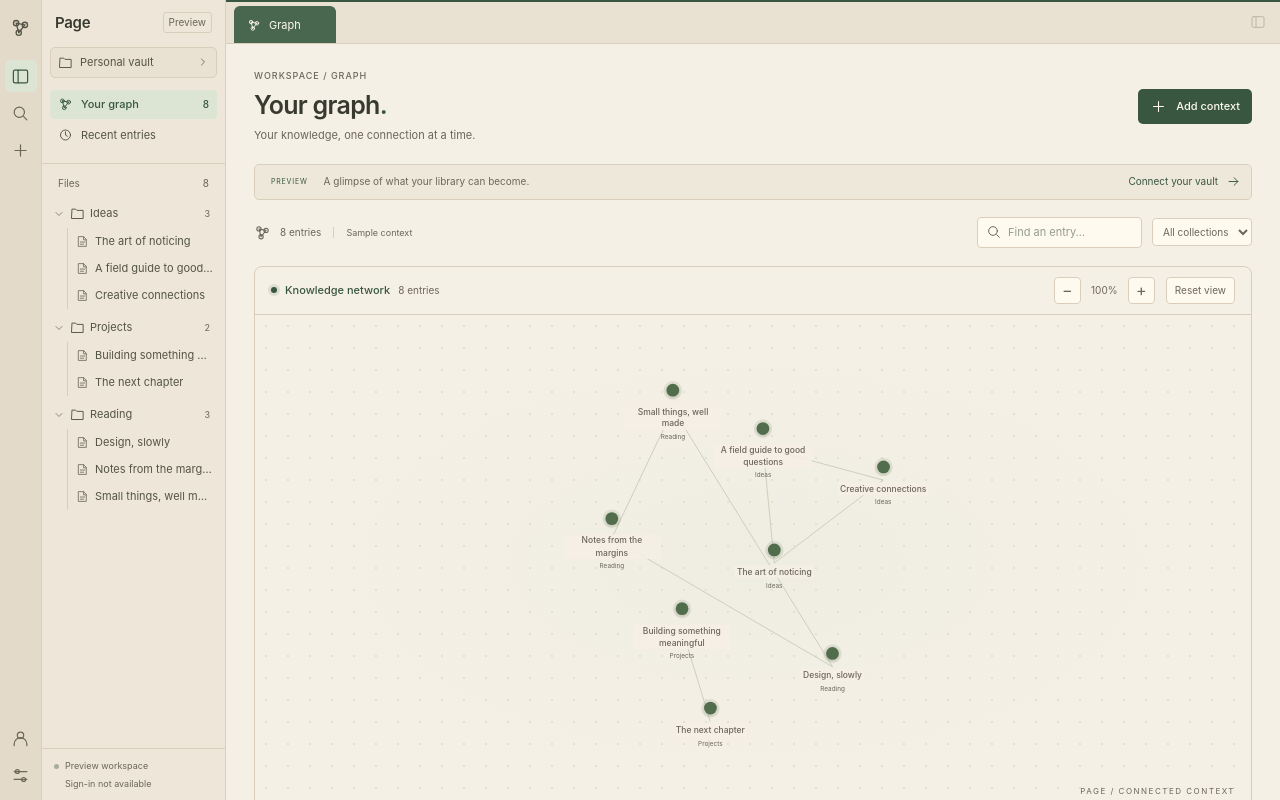
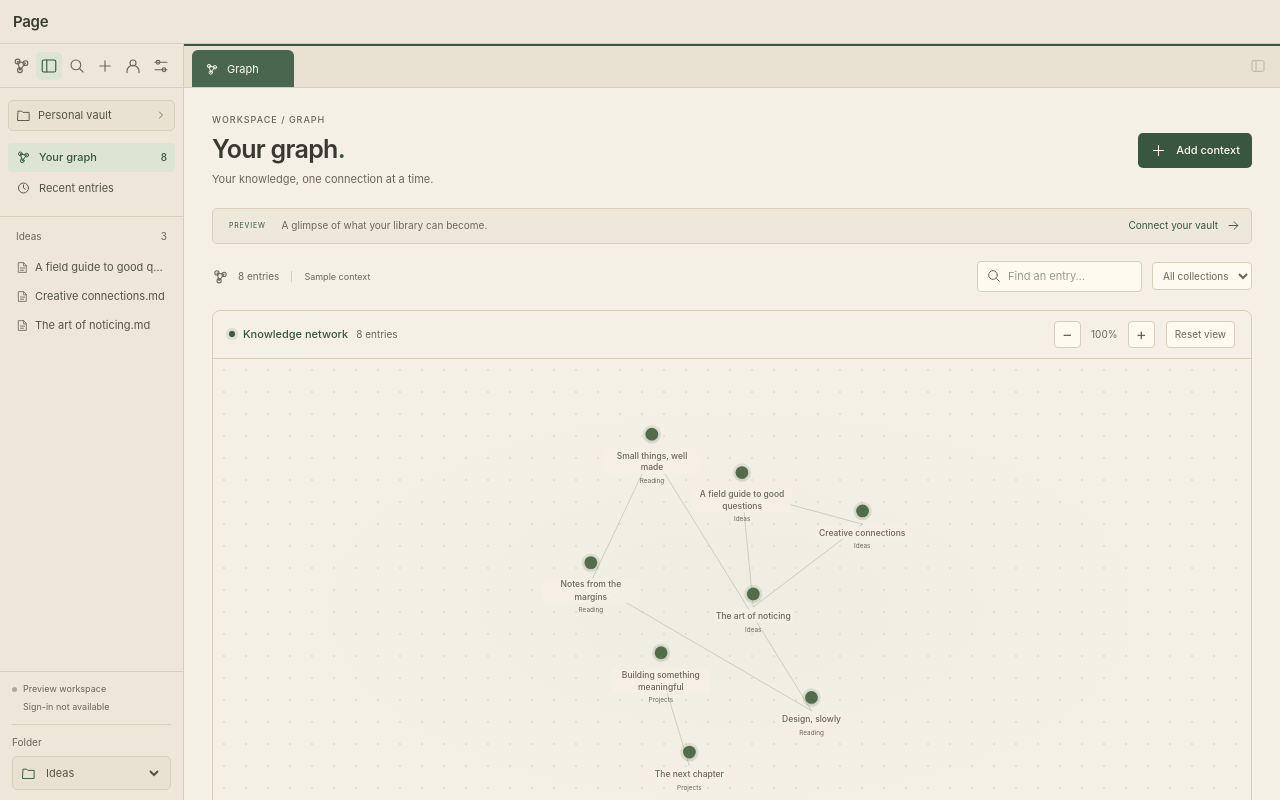
Before and after one commit to jtdao24/page, a React (Vite) app in the folder apps/desktop/: page / in a window 1280 px wide. Built offline with nearby package versions, Linux system fonts and the light colour scheme.

Commit message:
updated frontend build

```diff
--- a/apps/desktop/src/App.tsx
+++ b/apps/desktop/src/App.tsx
@@ -1,6 +1,6 @@
 import { useCallback, useEffect, useRef, useState } from "react";
 import type { DragEvent, ReactNode } from "react";
-import { collectionOf, filterNotes, PREVIEW_NOTES } from "./library";
+import { collectionOf, filterNotes, folderOf, foldersOf, PREVIEW_NOTES } from "./library";
 import { EntryGraph } from "./EntryGraph";
 import { EntryPane } from "./EntryPane";
 import type { ContextNote } from "./library";
@@ -65,12 +65,17 @@ function readSidebarPreference() {
   return typeof window !== "undefined" && window.innerWidth <= 680;
 }
 
+function folderLabel(path: string) {
+  return path ? path.split("/").join(" › ") : "Vault root";
+}
+
 function App() {
   const core = useCore();
   const auth = useAuth();
   const [view, setView] = useState<"library" | "recent">("library");
   const [query, setQuery] = useState("");
   const [collection, setCollection] = useState("All collections");
+  const [folderSelection, setFolderSelection] = useState<{ scope: string; path: string }>({ scope: "", path: "" });
   const [tabState, setTabState] = useState<{ scope: string; layout: WorkspaceTabs }>({ scope: "", layout: initialTabs() });
   const draggedTab = useRef<{ scope: string; id: string } | null>(null);
   const [dragScope, setDragScope] = useState<string | null>(null);
@@ -152,6 +157,11 @@ function App() {
   const collections = [...noteCollections.keys()].sort();
   const activeCollection = collections.includes(collection) ? collection : "All collections";
   const visible = filterNotes(notes, query, activeCollection, view === "recent");
+  const folders = foldersOf(notes);
+  const populatedFolders = [...new Set(notes.map(folderOf))].sort();
+  const defaultFolder = populatedFolders[0] ?? "";
+  const selectedFolder = folderSelection.scope === scope && folders.includes(folderSelection.path) ? folderSelection.path : defaultFolder;
+  const folderFiles = notes.filter((note) => folderOf(note) === selectedFolder).sort((a, b) => a.path.localeCompare(b.path));
 
   const updateDraft = (value: string) => {
     setDraft(value);
@@ -162,24 +172,25 @@ function App() {
 
   const openEntry = (note: ContextNote) => {
     setLastOpenedId(note.id);
+    setFolderSelection({ scope, path: folderOf(note) });
     changeLayout((state) => openTab(state, note));
     setTimeout(() => document.getElementById(tabId(note.id))?.focus(), 0);
   };
 
   return <div className={`workspace${sidebarCollapsed ? " workspace--sidebar-collapsed" : ""}`}>
-    <nav className="workspace-ribbon" aria-label="Workspace tools">
-      <button className="ribbon-button ribbon-home" aria-label="Go to graph" title="Page graph" onClick={() => showGraph()}><Icon name="graph" size={21} /></button>
-      <button className={`ribbon-button${!sidebarCollapsed ? " is-active" : ""}`} aria-label={sidebarCollapsed ? "Expand sidebar" : "Collapse sidebar"}
-        aria-expanded={!sidebarCollapsed} aria-controls="vault-sidebar" title="Toggle sidebar (⌘/Ctrl + \)" onClick={toggleSidebar}><Icon name="panel" size={19} /></button>
-      <button className="ribbon-button" aria-label="Focus library search" title="Search your library" onClick={() => { showGraph(view); setTimeout(() => searchInput.current?.focus(), 0); }}><Icon name="search" size={19} /></button>
-      <button className="ribbon-button" aria-label="Add Markdown context" title="Add context" onClick={() => setModal("add")}><Icon name="plus" size={19} /></button>
-      <div className="ribbon-spacer" />
-      <button className="ribbon-button" aria-label="Profile and account settings" title={`Profile · ${authStatusLabel(auth.state)}`} onClick={() => setModal("account")}><Icon name="profile" size={19} /></button>
-      <button className="ribbon-button" aria-label="Vault settings" title="Vault settings" onClick={() => setModal("connect")}><Icon name="settings" size={19} /></button>
+    <header className="workspace-brandbar">
+      <a className="brand" href="#library" onClick={() => showGraph()}><h1>Page</h1></a>
+    </header>
+    <nav className="workspace-tools" aria-label="Workspace tools">
+      <button className="workspace-tool" aria-label="Go to graph" title="Page graph" onClick={() => showGraph()}><Icon name="graph" size={19} /></button>
+      <button className={`workspace-tool${!sidebarCollapsed ? " is-active" : ""}`} aria-label={sidebarCollapsed ? "Expand sidebar" : "Collapse sidebar"}
+        aria-expanded={!sidebarCollapsed} aria-controls="vault-sidebar" title="Toggle sidebar (⌘/Ctrl + \)" onClick={toggleSidebar}><Icon name="panel" size={18} /></button>
+      <button className="workspace-tool" aria-label="Focus library search" title="Search your library" onClick={() => { showGraph(view); setTimeout(() => searchInput.current?.focus(), 0); }}><Icon name="search" size={18} /></button>
+      <button className="workspace-tool" aria-label="Add Markdown context" title="Add context" onClick={() => setModal("add")}><Icon name="plus" size={18} /></button>
+      <button className="workspace-tool" aria-label="Profile and account settings" title={`Profile · ${authStatusLabel(auth.state)}`} onClick={() => setModal("account")}><Icon name="profile" size={18} /></button>
+      <button className="workspace-tool" aria-label="Vault settings" title="Vault settings" onClick={() => setModal("connect")}><Icon name="settings" size={18} /></button>
     </nav>
     <aside className="sidebar" id="vault-sidebar" aria-label="Vault navigation" hidden={sidebarCollapsed}>
-      <div className="sidebar-heading"><a className="brand" href="#library" onClick={() => showGraph()}><h1>Page</h1></a>
-        <span className="sidebar-mode">{preview ? "Preview" : "Local"}</span></div>
       <button className="sidebar-vault" onClick={() => setModal("connect")} title="Open vault settings"><Icon name="folder" size={15} /><span>{core.status?.vault ?? "Personal vault"}</span><Icon name="chevron" size={12} /></button>
       <nav className="sidebar-views" aria-label="Library views">
         <button aria-label="Your graph" aria-current={activeId === "graph" && view === "library" ? "page" : undefined} className={`nav-item${activeId === "graph" && view === "library" ? " active" : ""}`} onClick={() => showGraph()}>
@@ -187,19 +198,24 @@ function App() {
         <button aria-label="Recent entries" aria-current={activeId === "graph" && view === "recent" ? "page" : undefined} className={`nav-item${activeId === "graph" && view === "recent" ? " active" : ""}`} onClick={() => showGraph("recent")}>
           <Icon name="clock" size={16} /><span>Recent entries</span></button>
       </nav>
-      <div className="vault-files"><div className="vault-files-heading"><span>Files</span><span>{notes.length}</span></div>
-        {collections.map((name) => <details className="vault-folder" key={name} open>
-          <summary><Icon name="chevron" size={12} /><Icon name="folder" size={15} /><span>{name}</span>
-            <span className="folder-count">{noteCollections.get(name)?.length}</span></summary>
-          {noteCollections.get(name)?.map((note) => <button className={`vault-note${lastOpenedId === note.id ? " is-selected" : ""}`} key={note.id}
-            aria-label={`Read ${note.title}`} title={note.path} onClick={() => openEntry(note)}><Icon name="file" size={13} /><span>{note.title}</span></button>)}
-        </details>)}
-        {!notes.length && <p className="vault-empty">Your Markdown files will appear here.</p>}
+      <div className="vault-files" key={`${scope}:${selectedFolder}`}><div className="vault-files-heading"><span title={selectedFolder || "Vault root"}>{folderLabel(selectedFolder)}</span><span>{folderFiles.length}</span></div>
+        {folderFiles.map((note) => <button className={`vault-note${lastOpenedId === note.id ? " is-selected" : ""}`} key={note.id}
+          aria-label={`Read ${note.title}`} title={`${note.title} · ${note.path}`} onClick={() => openEntry(note)}><Icon name="file" size={13} /><span>{note.path.slice(note.path.lastIndexOf("/") + 1)}</span></button>)}
+        {!folderFiles.length && <p className="vault-empty">{notes.length ? "No Markdown files in this folder. Choose another folder below." : "Your Markdown files will appear here."}</p>}
       </div>
       <div className="sidebar-footer">
         <div className="connection-status"><span className={`status-dot${core.error ? " status-dot--error" : !preview ? " status-dot--live" : ""}`} />
           {core.error ? "Connection interrupted" : core.status?.state === "running" ? "Updating your network…" : preview ? "Preview workspace" : "Connected to your vault"}</div>
         <p className="profile-status">{authStatusLabel(auth.state)}</p>
+        <div className="folder-switcher">
+          <label htmlFor="sidebar-folder">Folder</label>
+          <div className="folder-switcher-field"><Icon name="folder" size={15} />
+            <select id="sidebar-folder" aria-label="Switch folder" title={selectedFolder || "Vault root"} value={selectedFolder}
+              onChange={(event) => setFolderSelection({ scope, path: event.target.value })}>
+              {folders.map((path) => <option key={path} value={path}>{folderLabel(path)}</option>)}
+            </select>
+          </div>
+        </div>
       </div>
     </aside>
 
--- a/apps/desktop/src/library.ts
+++ b/apps/desktop/src/library.ts
@@ -22,6 +22,20 @@ export function collectionOf(note: ContextNote): string {
   return note.path.includes("/") ? note.path.split("/")[0] : "Notes";
 }
 
+export function folderOf(note: ContextNote): string {
+  const separator = note.path.lastIndexOf("/");
+  return separator < 0 ? "" : note.path.slice(0, separator);
+}
+
+export function foldersOf(notes: ContextNote[]): string[] {
+  const folders = new Set([""]);
+  for (const note of notes) {
+    const parts = folderOf(note).split("/").filter(Boolean);
+    for (let depth = 1; depth <= parts.length; depth++) folders.add(parts.slice(0, depth).join("/"));
+  }
+  return [...folders].sort();
+}
+
 export function filterNotes(notes: ContextNote[], query: string, collection: string, recent: boolean) {
   const search = query.trim().toLocaleLowerCase();
   const matching = notes.filter((note) => (collection === "All collections" || collectionOf(note) === collection)
--- a/apps/desktop/src/workspace.css
+++ b/apps/desktop/src/workspace.css
@@ -1,12 +1,13 @@
 .workspace {
-  --ribbon-width: 42px;
-  --vault-width: 184px;
-  --workspace-inset: calc(var(--ribbon-width) + var(--vault-width));
+  --brandbar-height: 44px;
+  --sidebar-tools-width: 184px;
+  --sidebar-tools-height: 44px;
+  --vault-width: var(--sidebar-tools-width);
+  --workspace-inset: var(--vault-width);
   --workspace-paper: #f5f0e6;
   --workspace-surface: #fffaf0;
   --workspace-sidebar: #ede6d9;
   --workspace-chrome: #e9e1d2;
-  --workspace-ribbon: #e3dac9;
   --workspace-hover: #e3dbcc;
   --workspace-soft: #eee8da;
   --workspace-sage: #dce5d4;
@@ -24,19 +25,16 @@
   color: var(--workspace-ink);
 }
 .workspace--sidebar-collapsed { --vault-width: 0px; }
-.workspace-ribbon { position: fixed; inset: 0 auto 0 0; width: var(--ribbon-width); z-index: 4; display: flex; flex-direction: column; align-items: center; gap: 5px; padding: 11px 4px 9px; border-right: 1px solid var(--workspace-border); background: var(--workspace-ribbon); }
-.ribbon-button { display: grid; place-items: center; width: 32px; height: 32px; border: 0; border-radius: 5px; padding: 0; background: transparent; color: var(--workspace-muted); }
-.ribbon-button:hover { color: var(--workspace-ink); background: var(--workspace-hover); }
-.ribbon-button.is-active { color: var(--workspace-accent); background: var(--workspace-sage); }
-.ribbon-home { color: var(--workspace-text); margin-bottom: 12px; }
-.ribbon-spacer { flex: 1; }
-.workspace .sidebar { position: fixed; inset: 0 auto 0 var(--ribbon-width); z-index: 3; display: flex; flex-direction: column; width: var(--vault-width); padding: 0; border-right: 1px solid var(--workspace-border); background: var(--workspace-sidebar); }
+.workspace-brandbar { position: fixed; inset: 0 0 auto; height: var(--brandbar-height); z-index: 4; display: flex; align-items: center; gap: 14px; padding: 0 13px; border-bottom: 1px solid var(--workspace-border); background: var(--workspace-sidebar); }
+.workspace-tools { position: fixed; top: var(--brandbar-height); left: 0; z-index: 4; display: flex; align-items: center; gap: 2px; width: var(--sidebar-tools-width); height: var(--sidebar-tools-height); padding: 0 8px; border-right: 1px solid var(--workspace-border); border-bottom: 1px solid var(--workspace-border); background: var(--workspace-sidebar); }
+.workspace-tool { display: grid; place-items: center; flex-shrink: 0; width: 26px; height: 28px; border: 0; border-radius: 5px; padding: 0; background: transparent; color: var(--workspace-muted); }
+.workspace-tool:hover { color: var(--workspace-ink); background: var(--workspace-hover); }
+.workspace-tool.is-active { color: var(--workspace-accent); background: var(--workspace-sage); }
+.workspace .sidebar { position: fixed; inset: calc(var(--brandbar-height) + var(--sidebar-tools-height)) auto 0 0; z-index: 3; display: flex; flex-direction: column; width: var(--vault-width); padding: 0; border-right: 1px solid var(--workspace-border); background: var(--workspace-sidebar); }
 .workspace .sidebar[hidden] { display: none; }
-.sidebar-heading { display: flex; align-items: center; justify-content: space-between; height: 44px; padding: 0 13px; gap: 8px; }
-.workspace .brand { padding: 0; text-decoration: none; color: var(--workspace-ink); }
+.workspace .brand { flex-shrink: 0; padding: 0; text-decoration: none; color: var(--workspace-ink); }
 .workspace .brand h1 { font: 600 15px/1 -apple-system, BlinkMacSystemFont, "Segoe UI", sans-serif; letter-spacing: -.3px; margin: 0; }
-.sidebar-mode { font-size: 10px; color: var(--workspace-muted); border: 1px solid var(--workspace-border); padding: 2px 5px; border-radius: 3px; }
-.sidebar-vault { display: flex; align-items: center; gap: 7px; width: calc(100% - 16px); min-height: 30px; margin: 3px 8px 12px; padding: 6px 7px; border: 1px solid var(--workspace-border); border-radius: 5px; background: var(--workspace-chrome); color: var(--workspace-text); text-align: left; font-size: 11px; }
+.sidebar-vault { display: flex; align-items: center; gap: 7px; width: calc(100% - 16px); min-height: 30px; margin: 12px 8px; padding: 6px 7px; border: 1px solid var(--workspace-border); border-radius: 5px; background: var(--workspace-chrome); color: var(--workspace-text); text-align: left; font-size: 11px; }
 .sidebar-vault > span { flex: 1; min-width: 0; overflow: hidden; text-overflow: ellipsis; white-space: nowrap; }
 .sidebar-vault > svg { flex-shrink: 0; }
 .sidebar-views { display: grid; gap: 2px; padding: 0 8px 13px; border-bottom: 1px solid var(--workspace-border); }
@@ -45,31 +43,31 @@
 .workspace .nav-item:hover { background: var(--workspace-hover); color: var(--workspace-ink); }
 .workspace .nav-item.active { background: var(--workspace-sage); color: var(--workspace-accent); font-weight: 500; }
 .workspace .nav-count { margin-left: auto; padding: 0; background: transparent; font-size: 10px; color: inherit; min-width: 16px; text-align: right; }
-.vault-files { flex: 1; overflow-y: auto; overflow-x: hidden; padding: 12px 7px; scrollbar-width: thin; scrollbar-color: var(--workspace-scrollbar) transparent; }
+.vault-files { flex: 1; min-height: 0; overflow-y: auto; overflow-x: hidden; padding: 12px 7px; scrollbar-width: thin; scrollbar-color: var(--workspace-scrollbar) transparent; }
 .vault-files-heading { display: flex; justify-content: space-between; align-items: center; padding: 0 9px 9px; color: var(--workspace-muted); font-size: 10px; }
-.vault-folder { margin-bottom: 5px; }
-.vault-folder > summary { display: flex; align-items: center; gap: 5px; min-height: 28px; padding: 4px; border-radius: 4px; color: var(--workspace-text); font-size: 11px; list-style: none; cursor: pointer; }
-.vault-folder > summary::-webkit-details-marker { display: none; }
-.vault-folder > summary > svg:first-child { transition: transform .15s; color: var(--workspace-muted); }
-.vault-folder[open] > summary > svg:first-child { transform: rotate(90deg); }
-.vault-folder > summary > span:first-of-type { flex: 1; min-width: 0; overflow: hidden; text-overflow: ellipsis; white-space: nowrap; }
-.vault-folder > summary:hover { background: var(--workspace-hover); }
-.folder-count { padding-right: 4px; font-size: 9px; color: var(--workspace-muted); }
-.vault-note { display: flex; align-items: center; gap: 6px; width: calc(100% - 18px); min-height: 27px; margin-left: 18px; padding: 5px 5px 5px 8px; border: 0; border-left: 1px solid var(--workspace-border); border-radius: 0 3px 3px 0; background: transparent; color: var(--workspace-text); font-size: 11px; text-align: left; }
+.vault-files-heading > span:first-child { min-width: 0; overflow: hidden; text-overflow: ellipsis; white-space: nowrap; }
+.vault-files-heading > span:last-child { flex-shrink: 0; margin-left: 8px; }
+.vault-note { display: flex; align-items: center; gap: 6px; width: 100%; min-height: 29px; padding: 6px 7px; border: 0; border-left: 2px solid transparent; border-radius: 4px; background: transparent; color: var(--workspace-text); font-size: 11px; text-align: left; }
 .vault-note > svg { flex-shrink: 0; color: var(--workspace-muted); }
 .vault-note > span { min-width: 0; overflow: hidden; text-overflow: ellipsis; white-space: nowrap; }
 .vault-note:hover { background: var(--workspace-hover); color: var(--workspace-ink); }
 .vault-note.is-selected { color: var(--workspace-accent); background: var(--workspace-sage); border-left-color: var(--workspace-focus); }
 .vault-empty { font-size: 11px; line-height: 1.7; color: var(--workspace-muted); padding: 0 9px; }
-.workspace .sidebar-footer { margin-top: auto; padding: 10px 12px; border-top: 1px solid var(--workspace-border); }
+.workspace .sidebar-footer { flex-shrink: 0; margin-top: auto; padding: 10px 12px; border-top: 1px solid var(--workspace-border); }
+.folder-switcher { margin-top: 11px; padding-top: 10px; border-top: 1px solid var(--workspace-border); }
+.folder-switcher > label { display: block; margin-bottom: 6px; color: var(--workspace-muted); font-size: 10px; }
+.folder-switcher-field { display: flex; align-items: center; gap: 6px; min-width: 0; padding: 0 8px; border: 1px solid var(--workspace-border); border-radius: 5px; background: var(--workspace-chrome); color: var(--workspace-accent); }
+.folder-switcher-field > svg { flex-shrink: 0; }
+.folder-switcher-field select { width: 100%; min-width: 0; padding: 8px 0; border: 0; background: transparent; color: var(--workspace-text); font-size: 11px; text-overflow: ellipsis; }
 .workspace .connection-status { display: flex; align-items: center; gap: 6px; padding: 0; color: var(--workspace-muted); font-size: 9px; line-height: 1.6; }
 .workspace .profile-status { display: block; margin: 3px 0 0 11px; color: var(--workspace-muted); font-size: 9px; }
-.workspace .main-content { position: relative; width: calc(100% - var(--workspace-inset)); margin-left: var(--workspace-inset); min-width: 0; height: 100dvh; display: grid; grid-template-columns: minmax(0, 1fr); grid-template-rows: 44px minmax(0, 1fr); overflow: hidden; container-type: inline-size; }
+.workspace .main-content { position: relative; width: calc(100% - var(--workspace-inset)); margin: var(--brandbar-height) 0 0 var(--workspace-inset); min-width: 0; height: calc(100dvh - var(--brandbar-height)); display: grid; grid-template-columns: minmax(0, 1fr); grid-template-rows: 44px minmax(0, 1fr); overflow: hidden; container-type: inline-size; }
 .workspace .main-content--split { grid-template-columns: repeat(2, minmax(0, 1fr)); }
 .pane-left { grid-column: 1; }
 .pane-right { grid-column: 2; border-left: 1px solid var(--workspace-border); }
 .workspace .topbar { position: sticky; top: 0; z-index: 2; display: flex; flex-shrink: 0; align-items: stretch; height: 44px; padding: 0 8px; border-bottom: 1px solid var(--workspace-border); background: var(--workspace-chrome); }
 .workspace .topbar { grid-row: 1; min-width: 0; }
+.workspace--sidebar-collapsed .topbar.pane-left { padding-left: calc(var(--sidebar-tools-width) + 8px); }
 .workspace .topbar.pane-focused { box-shadow: inset 0 2px var(--workspace-accent); }
 .pane-split-button { flex-shrink: 0; align-self: center; display: grid; place-items: center; width: 28px; height: 28px; margin-left: 5px; padding: 0; border: 0; border-radius: 4px; background: transparent; color: var(--workspace-muted); }
 .pane-split-button:hover:not(:disabled) { background: var(--workspace-sage); color: var(--workspace-accent); }
@@ -138,11 +136,11 @@
 .workspace .modal { background: var(--workspace-surface); border-color: var(--workspace-border); color: var(--workspace-ink); }
 .workspace .modal-description, .workspace .field-hint { color: var(--workspace-muted); }
 .workspace .connection-form input { background: var(--workspace-paper); border-color: var(--workspace-border); color: var(--workspace-text); }
-@media (max-width: 900px) { .workspace { --vault-width: 164px; } .workspace--sidebar-collapsed { --vault-width: 0px; } .workspace .dashboard { padding: 22px; } }
-@media (max-width: 680px) { .workspace { --workspace-inset: var(--ribbon-width); } .workspace .sidebar { width: 184px; box-shadow: 8px 0 20px color-mix(in srgb, var(--workspace-ink) 12%, transparent); } .workspace .dashboard { padding: 20px 16px 14px; } .workspace .topbar { padding-right: 10px; } .workspace .library-heading h2 { font-size: 23px; } .workspace .library-heading > .button { margin-top: 0; padding: 8px; font-size: 10px; } .workspace .library-filters { gap: 10px; } .workspace .search-field { flex: 1; min-width: 0; } .workspace .search-field input { width: 100%; min-width: 0; } .workspace .library-filters select { max-width: 135px; } }
+@media (max-width: 900px) { .workspace .dashboard { padding: 22px; } }
+@media (max-width: 680px) { .workspace { --workspace-inset: 0px; } .workspace .sidebar { width: 184px; box-shadow: 8px 0 20px color-mix(in srgb, var(--workspace-ink) 12%, transparent); } .workspace .dashboard { padding: 20px 16px 14px; } .workspace .topbar { padding-right: 10px; } .workspace .library-heading h2 { font-size: 23px; } .workspace .library-heading > .button { margin-top: 0; padding: 8px; font-size: 10px; } .workspace .library-filters { gap: 10px; } .workspace .search-field { flex: 1; min-width: 0; } .workspace .search-field input { width: 100%; min-width: 0; } .workspace .library-filters select { max-width: 135px; } }
 @media (max-width: 430px) { .topbar-vault { display: none; } .workspace .library-toolbar { flex-wrap: wrap; } .workspace .library-filters { width: 100%; } .workspace .dashboard-footer { flex-direction: row; } }
-@media (prefers-reduced-motion: reduce) { .vault-folder > summary > svg:first-child { transition: none; } }
 @media (max-width: 680px) {
+  .workspace .topbar.pane-left { padding-left: calc(var(--sidebar-tools-width) + 8px); }
   .workspace .main-content--split { grid-template-columns: minmax(0, 1fr); grid-template-rows: 44px minmax(0, 1fr) 44px minmax(0, 1fr); }
   .main-content--split > .pane-right { grid-column: 1; border-left: 0; border-top: 1px solid var(--workspace-border); }
   .main-content--split > .topbar.pane-right { grid-row: 3; }
```
Also changed, not shown: 3 other files (tests, documents, lock files or other folders).
